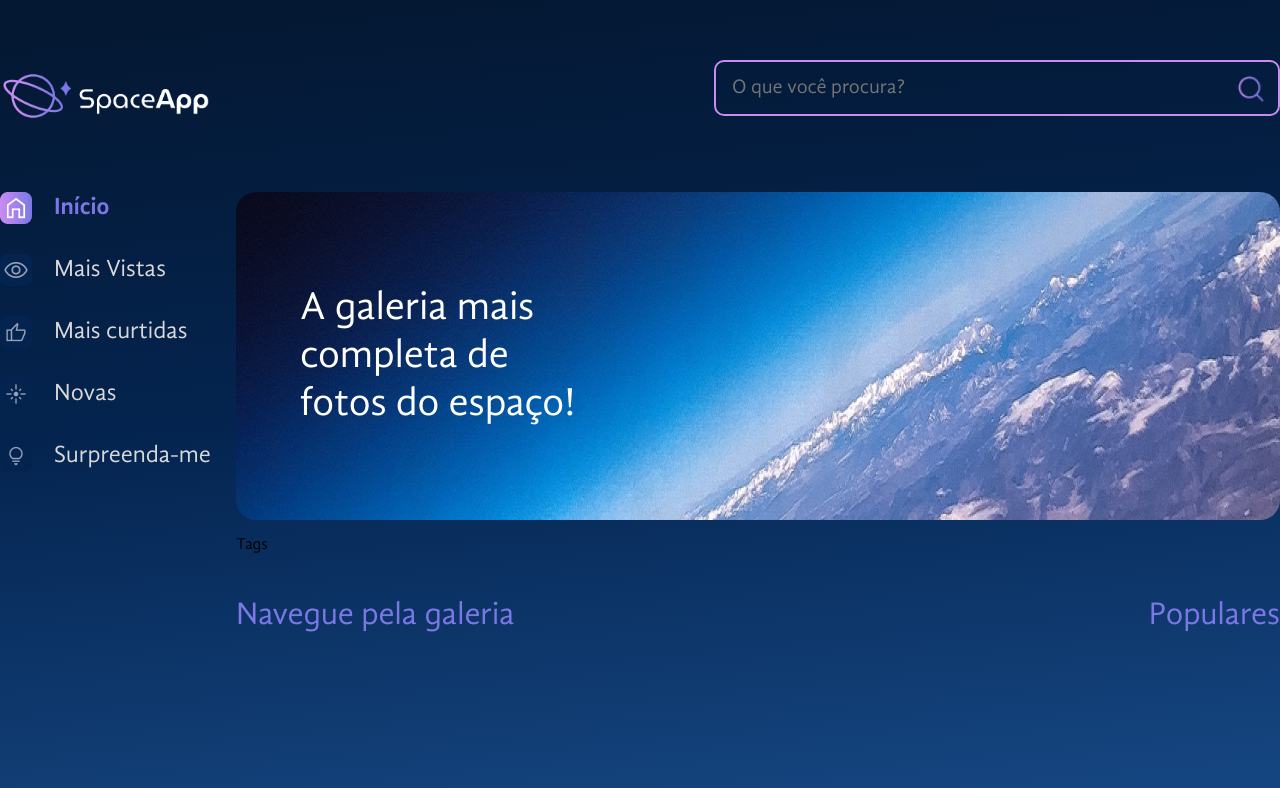
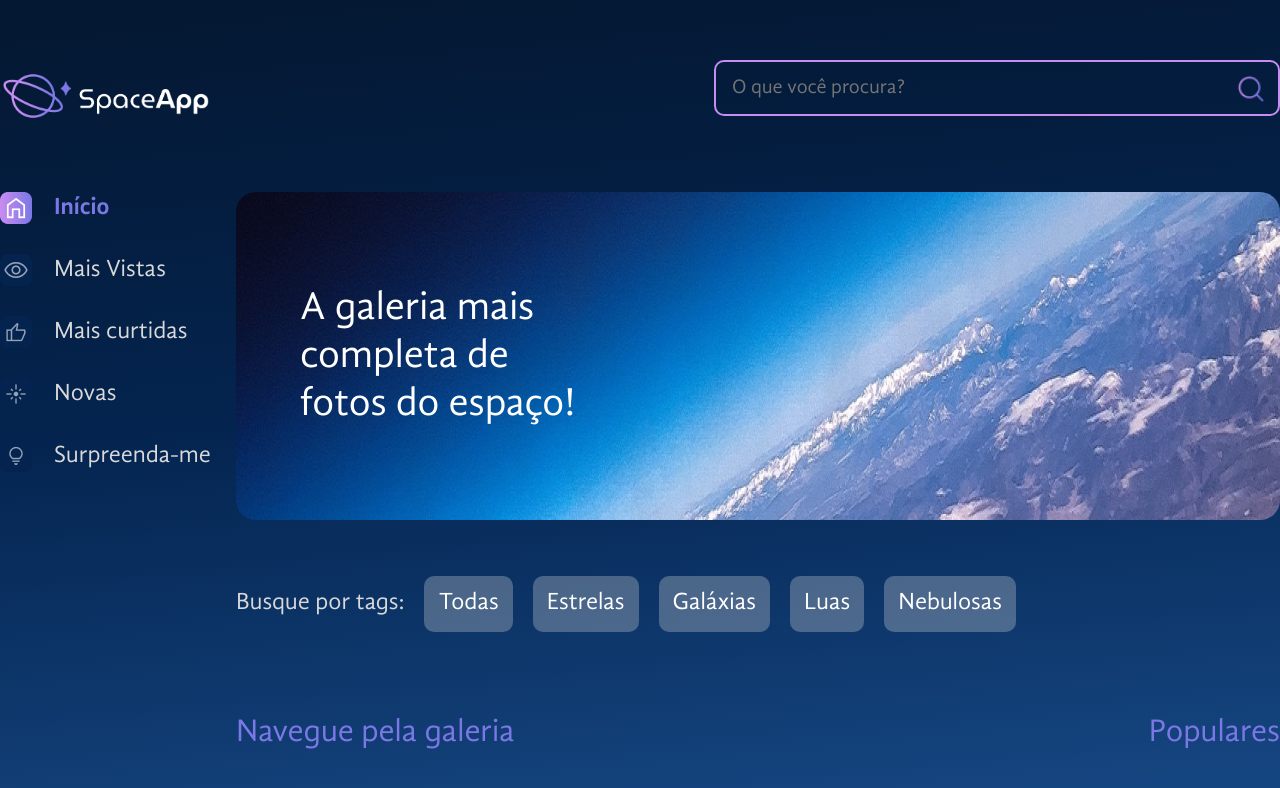
Before and after one commit to sidneygyne/space-app, a React (Vite) app: page / in a window 1280 px wide. Shown: the top 788 px of the page. Built offline with nearby package versions, Linux system fonts and the light colour scheme.

Commit message:
inserido_tags

```diff
--- a/src/App.jsx
+++ b/src/App.jsx
@@ -25,6 +25,7 @@ const ConteudoGaleria = styled.section`
   display: flex;
   flex-direction: column;
   flex-grow: 1;
+  gap: 56px;
 `
 
 function App() {
--- a/src/componentes/Galeria/Tags/index.jsx
+++ b/src/componentes/Galeria/Tags/index.jsx
@@ -1,5 +1,45 @@
+import styled from 'styled-components'
+import tags from './tags.json'
+
+const TagSessao = styled.div`
+    display: flex;
+    align-items: center;
+    gap: 20px;
+`
+
+const TagTitulo = styled.h3`
+    color: #D9D9D9;
+    font-size: 24px;
+    font-weight: 400;
+    margin: 0;
+`
+
+const Tag = styled.button`
+    gap:16px;
+    font-size: 24px;
+    color: #FFFFFF;
+    background: rgba(217, 217, 217, 0.3);
+    border-radius: 10px;
+    cursor: pointer;
+    transition: background-color 0.3s ease;
+    padding: 12px;
+    box-sizing: border-box;
+    border: 2px solid transparent;
+    &:hover {
+      border-color: #C98CF1;
+    }
+`
+
 const Tags = () => {
-    return <p>Tags</p>
+    return (
+        <TagSessao>
+            <TagTitulo>Busque por tags:</TagTitulo>
+
+                {tags.map(tag => <Tag key={tag.id}>{tag.titulo}</Tag>)}
+
+
+        </TagSessao>
+    )
 }
 
 export default Tags
--- /dev/null
+++ b/src/componentes/Galeria/Tags/tags.json
@@ -0,0 +1,22 @@
+[
+    {
+        "id": 0,
+        "titulo": "Todas"
+    },
+    {
+        "id": 1,
+        "titulo": "Estrelas"
+    },
+    {
+        "id": 2,
+        "titulo": "Galáxias"
+    },
+    {
+        "id": 3,
+        "titulo": "Luas"
+    },
+    {
+        "id": 4,
+        "titulo": "Nebulosas"
+    }
+]
```
Also changed, not shown: 1 other file (tests, documents, lock files or other folders).
